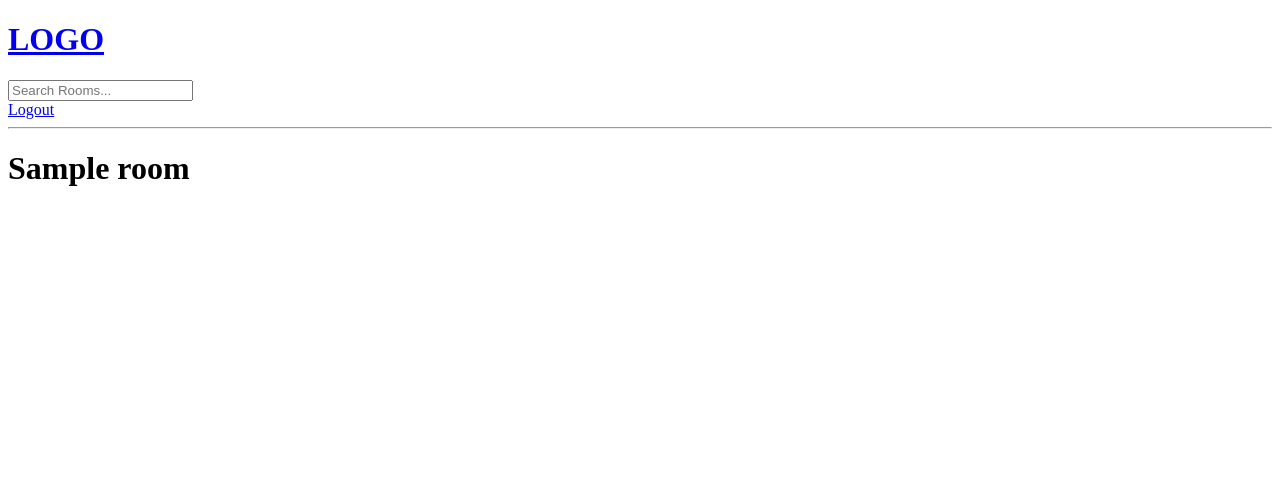
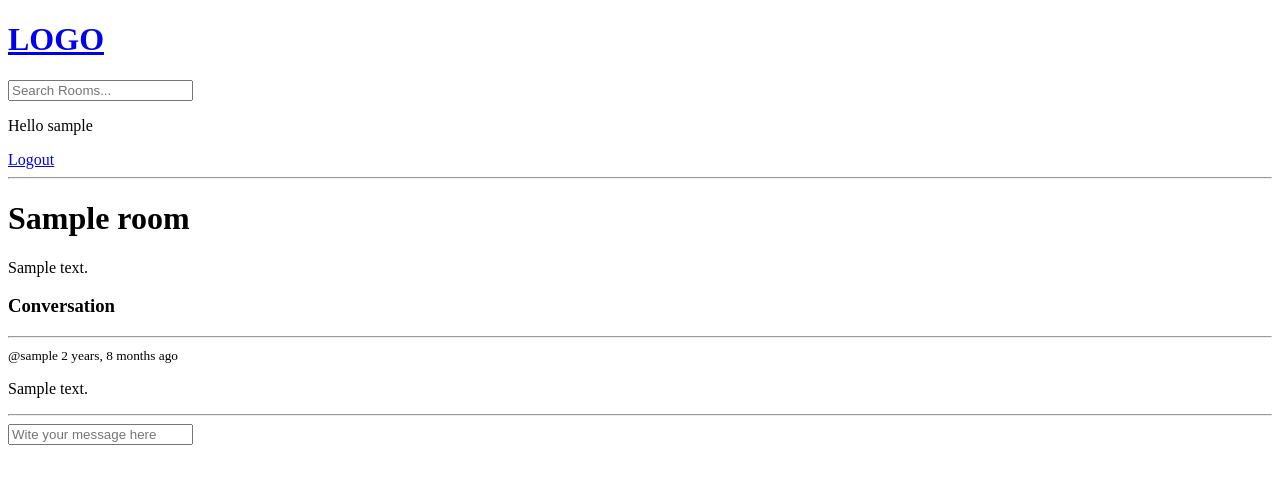
Before and after one commit to ks1590/sandbox_python, a Django app: page /room/1/ in a window 1280 px wide. Shown: the top 484 px of the page. Run offline with Django 3.2, Linux system fonts and the light colour scheme; a user stored in the database is signed in; tables that the repository leaves empty hold one stand-in row (values such as "Sample post").

Commit message:
[wip]update: create a message in a room

```diff
--- a/base/templates/base/room.html
+++ b/base/templates/base/room.html
@@ -2,4 +2,27 @@
 
 {% block content %}
 <h1>{{room.name}}</h1>
+
+<p>{{ room.description }}</p>
+
+<div class="comment-wrapper">
+    <h3>Conversation</h3>
+    <hr>
+
+    {% for message in room_messages %}
+        <div>
+            <small>@{{ message.user }} {{ message.created|timesince }} ago</small>
+            <p>{{ message.body }}</p>
+            <hr>
+        </div>
+    {% endfor %}
+</div>
+
+{% if request.user.is_authenticated %}
+    <form method="POST" action="">
+        {% csrf_token %}
+        <input type="text" name="body" placeholder="Wite your message here">
+    </form>
+{% endif %}
+
 {% endblock content %}
--- a/base/templates/navbar.html
+++ b/base/templates/navbar.html
@@ -7,6 +7,7 @@
 </form>
 
 {% if request.user.is_authenticated %}
+    <p>Hello {{ request.user }}</p>
     <a href="{% url 'logout' %}">Logout</a>
 {% else %}
     <a href="{% url 'login' %}">Login</a>
--- a/base/views.py
+++ b/base/views.py
@@ -8,7 +8,7 @@ from django.contrib import messages
 from django.contrib.auth.decorators import login_required
 from django.db.models import Q
 from django.contrib.auth.forms import UserCreationForm
-from .models import Room, Topic
+from .models import Room, Topic, Message
 from .forms import RoomForm
 
 def loginPage(request):
@@ -42,6 +42,7 @@ def logoutUser(request):
 def registerPage(request):
     form = UserCreationForm()
     if request.method == 'POST':
+        form = UserCreationForm(request.POST)
         if form.is_valid():
             user = form.save(commit=False)
             user.username = user.username.lower()
@@ -49,7 +50,7 @@ def registerPage(request):
             login(request, user)
             return redirect('home')
         else:
-            messages.error(request, 'An error occurred during redigtration')
+            messages.error(request, 'An error occurred during registration')
 
     return render(request, 'base/login_register.html', {'form': form})
 
@@ -72,7 +73,11 @@ def home(request):
 
 def room(request, pk):
     room = Room.objects.get(id=pk)
-    context = {'room': room}
+    room_messages = room.message_set.all().order_by('-created')
+
+
+
+    context = {'room': room, 'room_messages': room_messages}
     return render(request, 'base/room.html', context)
 
 @login_required(login_url='login')
```
